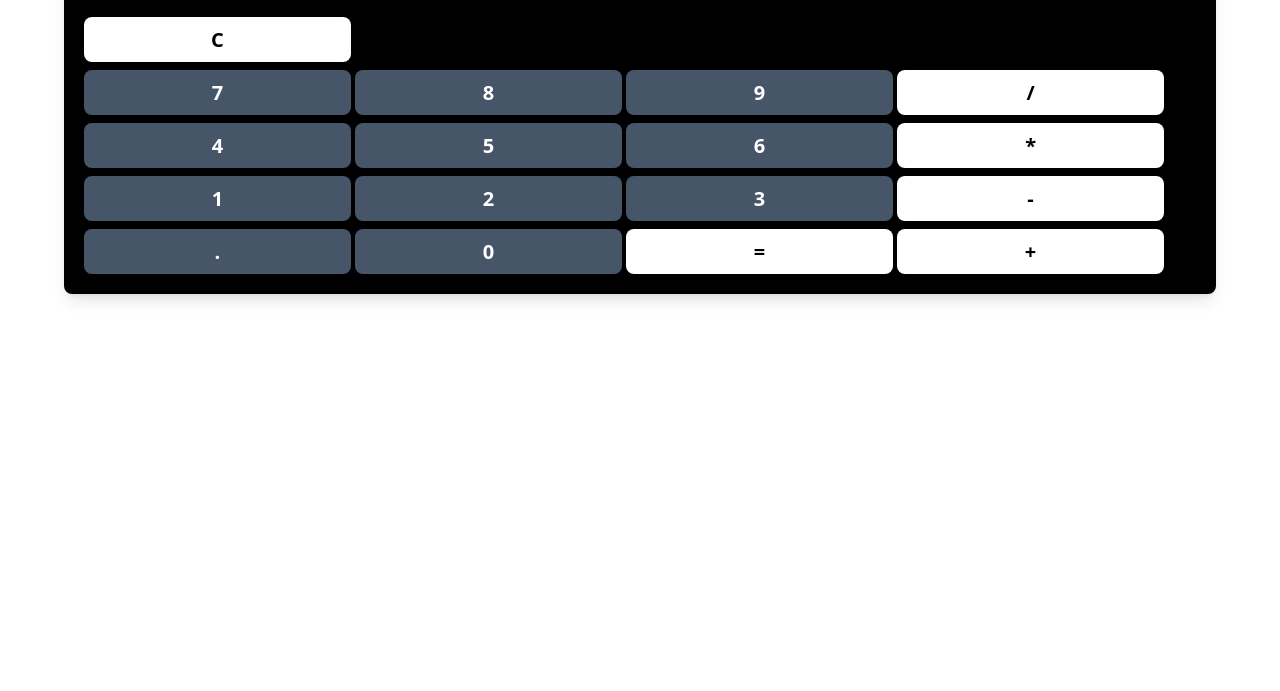
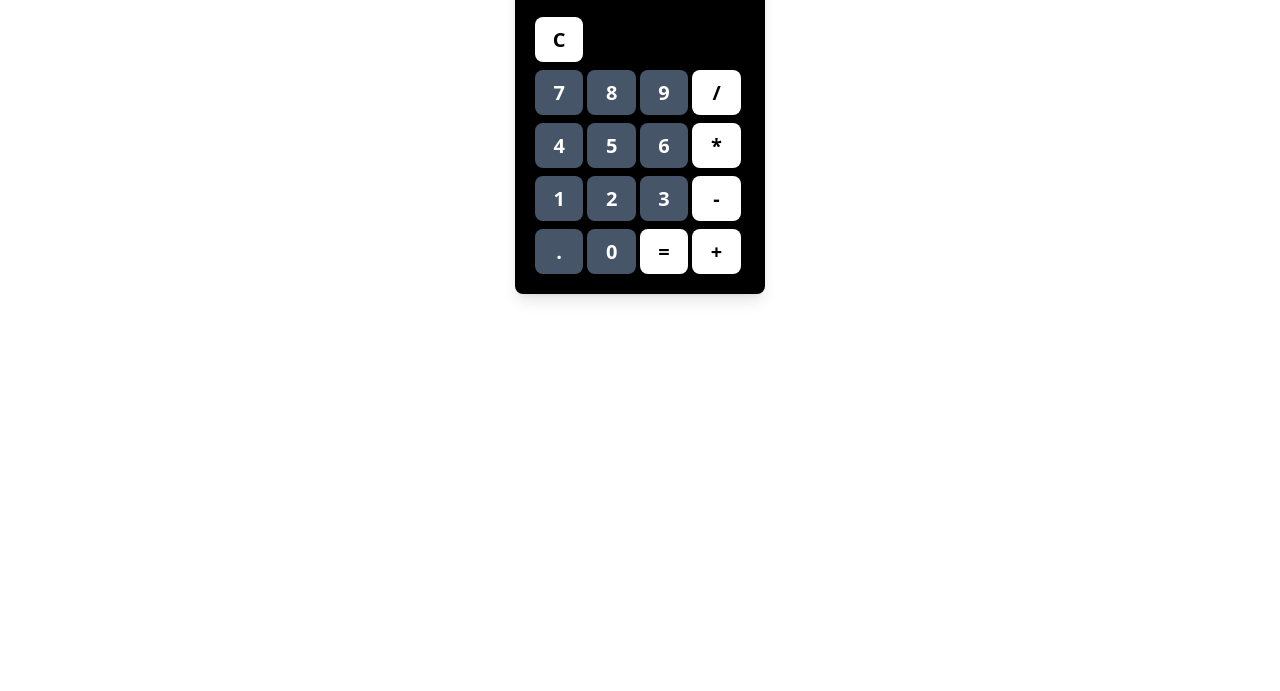
Before and after one commit to kazipintu/MERN-JS-DOM-calculator, a plain HTML site: page index.html in a window 1280 px wide. Shown: the part 109-800 px from the top of the page. Drawn offline with nearby package versions, Linux system fonts and the light colour scheme.

Commit message:
MERN/JS/DOM/calculator

```diff
--- a/index.html
+++ b/index.html
@@ -12,31 +12,31 @@
 
 <body>
   <h1 class="text-3xl text-center">Calculator</h1>
-  <div class="calculator-body w-[90%] bg-black mx-auto rounded-lg shadow-lg p-5">
+  <div class="calculator-body w-[250px] mx-auto bg-black rounded-lg shadow-lg p-5">
     <div
       class="calculator-screen w-full bg-lime-600 h-[50px] rounded-md shadow-inner shadow-md flex items-center p-3 overflow-hidden">
       <h3 id="screen" class="text-3xl "></h3>
     </div>
-    <button class="rounded-lg h-[45px] w-[24%] bg-white mt-5 text-xl font-semibold">C</button><br>
-    <button class="rounded-lg h-[45px] w-[24%] bg-slate-600 mt-2 text-xl text-white font-semibold">7</button>
-    <button class="rounded-lg h-[45px] w-[24%] bg-slate-600 mt-2 text-xl text-white font-semibold">8</button>
-    <button class="rounded-lg h-[45px] w-[24%] bg-slate-600 mt-2 text-xl text-white font-semibold">9</button>
-    <button class="rounded-lg h-[45px] w-[24%] bg-white mt-2 text-xl font-semibold">/</button><br>
+    <button class="rounded-lg h-[45px] w-[23%] bg-white mt-5 text-xl font-semibold">C</button><br>
+    <button class="rounded-lg h-[45px] w-[23%] bg-slate-600 mt-2 text-xl text-white font-semibold">7</button>
+    <button class="rounded-lg h-[45px] w-[23%] bg-slate-600 mt-2 text-xl text-white font-semibold">8</button>
+    <button class="rounded-lg h-[45px] w-[23%] bg-slate-600 mt-2 text-xl text-white font-semibold">9</button>
+    <button class="rounded-lg h-[45px] w-[23%] bg-white mt-2 text-xl font-semibold">/</button><br>
 
-    <button class="rounded-lg h-[45px] w-[24%] bg-slate-600 mt-2 text-xl text-white font-semibold">4</button>
-    <button class="rounded-lg h-[45px] w-[24%] bg-slate-600 mt-2 text-xl text-white font-semibold">5</button>
-    <button class="rounded-lg h-[45px] w-[24%] bg-slate-600 mt-2 text-xl text-white font-semibold">6</button>
-    <button class="rounded-lg h-[45px] w-[24%] bg-white mt-2 text-xl font-semibold">*</button><br>
+    <button class="rounded-lg h-[45px] w-[23%] bg-slate-600 mt-2 text-xl text-white font-semibold">4</button>
+    <button class="rounded-lg h-[45px] w-[23%] bg-slate-600 mt-2 text-xl text-white font-semibold">5</button>
+    <button class="rounded-lg h-[45px] w-[23%] bg-slate-600 mt-2 text-xl text-white font-semibold">6</button>
+    <button class="rounded-lg h-[45px] w-[23%] bg-white mt-2 text-xl font-semibold">*</button><br>
 
-    <button class="rounded-lg h-[45px] w-[24%] bg-slate-600 my-2 text-xl text-white font-semibold">1</button>
-    <button class="rounded-lg h-[45px] w-[24%] bg-slate-600 my-2 text-xl text-white font-semibold">2</button>
-    <button class="rounded-lg h-[45px] w-[24%] bg-slate-600 my-2 text-xl text-white font-semibold">3</button>
-    <button class="rounded-lg h-[45px] w-[24%] bg-white my-2 text-xl font-semibold">-</button><br>
+    <button class="rounded-lg h-[45px] w-[23%] bg-slate-600 my-2 text-xl text-white font-semibold">1</button>
+    <button class="rounded-lg h-[45px] w-[23%] bg-slate-600 my-2 text-xl text-white font-semibold">2</button>
+    <button class="rounded-lg h-[45px] w-[23%] bg-slate-600 my-2 text-xl text-white font-semibold">3</button>
+    <button class="rounded-lg h-[45px] w-[23%] bg-white my-2 text-xl font-semibold">-</button><br>
 
-    <button class="rounded-lg h-[45px] w-[24%] bg-slate-600 text-xl text-white font-semibold">.</button>
-    <button class="rounded-lg h-[45px] w-[24%] bg-slate-600 text-xl text-white font-semibold">0</button>
-    <button class="rounded-lg h-[45px] w-[24%] bg-white text-xl font-semibold">=</button>
-    <button class="rounded-lg h-[45px] w-[24%] bg-white text-xl font-semibold">+</button>
+    <button class="rounded-lg h-[45px] w-[23%] bg-slate-600 text-xl text-white font-semibold">.</button>
+    <button class="rounded-lg h-[45px] w-[23%] bg-slate-600 text-xl text-white font-semibold">0</button>
+    <button class="rounded-lg h-[45px] w-[23%] bg-white text-xl font-semibold">=</button>
+    <button class="rounded-lg h-[45px] w-[23%] bg-white text-xl font-semibold">+</button>
   </div>
 
 
```
